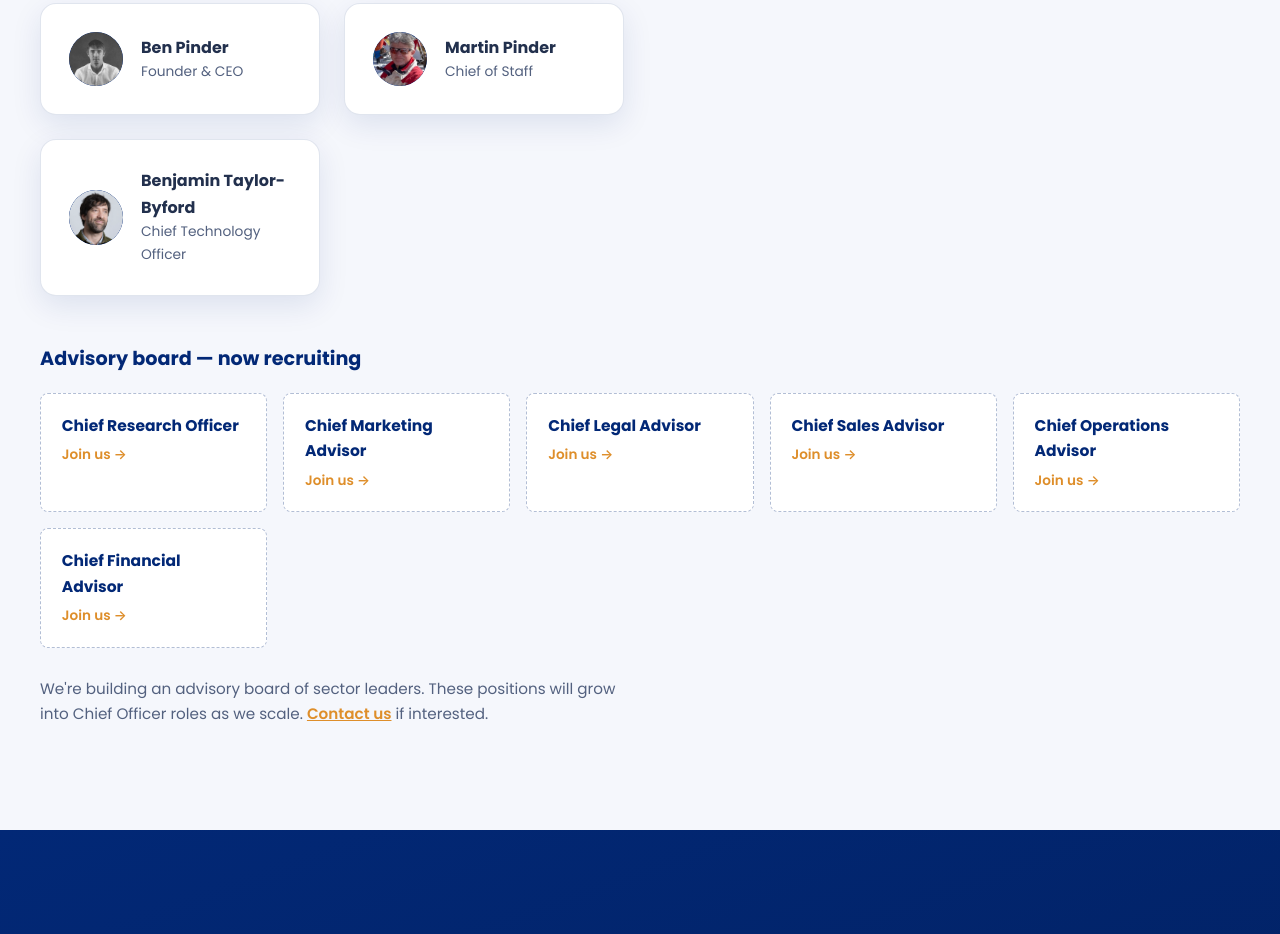
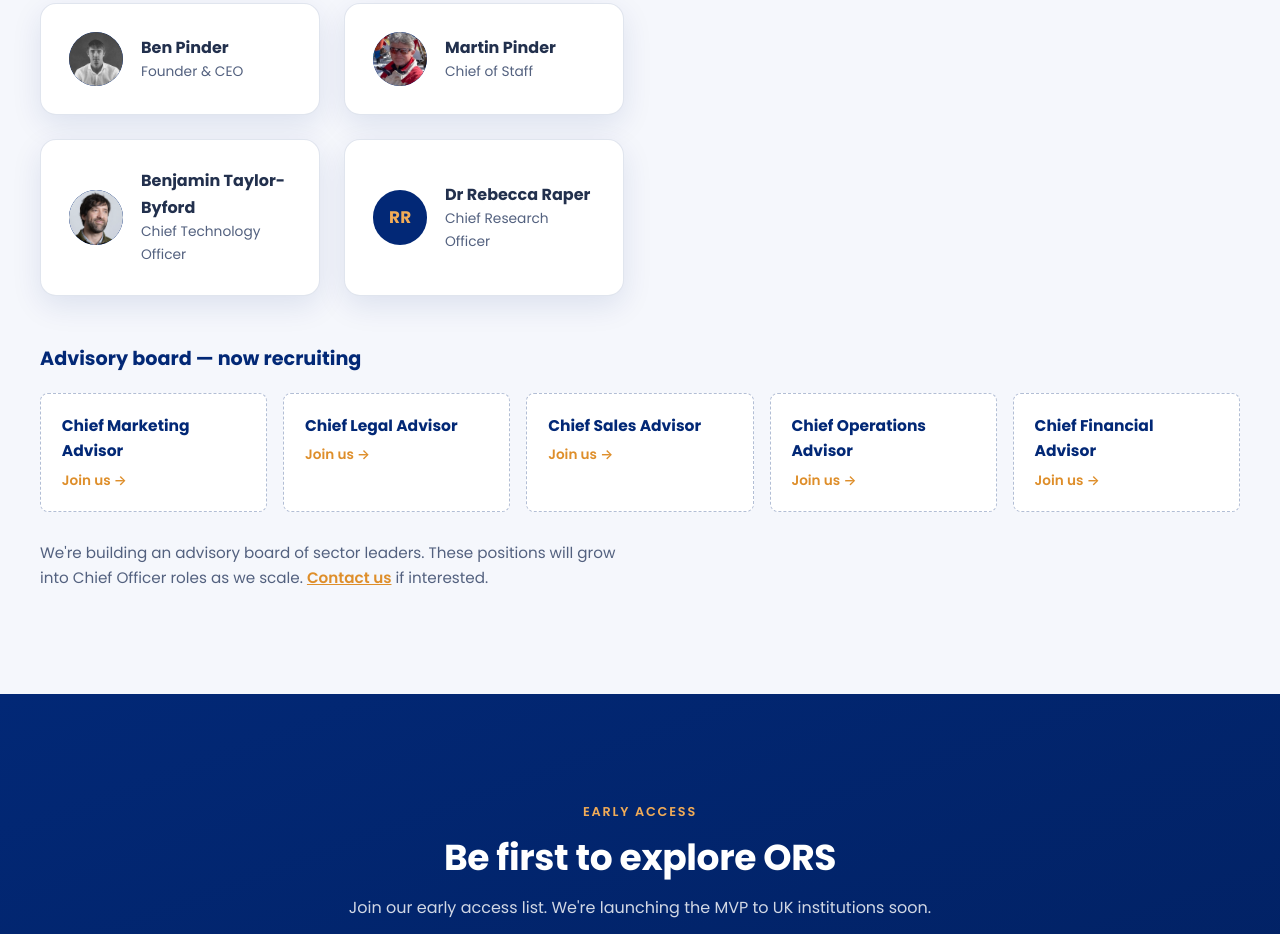
Before and after one commit to OpenResearchShopUK/openresearchshop-holding, a plain HTML site: page index.html in a window 1280 px wide. Shown: the part 3644-4578 px from the top of the page. Drawn offline with Linux system fonts and the light colour scheme.

Commit message:
Add Dr Rebecca Raper as Chief Research Officer on the team
Place a LinkedIn team tile after Benjamin Taylor-Byford, using the existing initials placeholder until her photo is added. Remove the Chief Research Officer vacancy card because the role is filled.

```diff
--- a/index.html
+++ b/index.html
@@ -558,10 +558,13 @@
           <span class="avatar"><img src="images/benjamin-taylor-byford.jpg" alt="Benjamin Taylor-Byford" loading="lazy" onerror="this.remove()">BTB</span>
           <div><strong>Benjamin Taylor-Byford</strong><div class="role">Chief Technology Officer</div></div>
         </a>
+        <a class="person reveal" href="https://www.linkedin.com/in/rebecca-raper" aria-label="Dr Rebecca Raper — LinkedIn profile" target="_blank" rel="noopener noreferrer">
+          <span class="avatar"><img src="images/rebecca-raper.jpg" alt="Dr Rebecca Raper" loading="lazy" onerror="this.remove()">RR</span>
+          <div><strong>Dr Rebecca Raper</strong><div class="role">Chief Research Officer</div></div>
+        </a>
       </div>
       <h3 class="roles-head reveal">Advisory board — now recruiting</h3>
       <ul class="roles">
-        <li class="role-card reveal"><strong>Chief Research Officer</strong><a href="mailto:openresearchshop@gmail.com?subject=Interest%20in%20Chief%20Officer%20Role">Join us →</a></li>
         <li class="role-card reveal"><strong>Chief Marketing Advisor</strong><a href="mailto:openresearchshop@gmail.com?subject=Interest%20in%20Chief%20Advisor%20Role">Join us →</a></li>
         <li class="role-card reveal"><strong>Chief Legal Advisor</strong><a href="mailto:openresearchshop@gmail.com?subject=Interest%20in%20Chief%20Advisor%20Role">Join us →</a></li>
         <li class="role-card reveal"><strong>Chief Sales Advisor</strong><a href="mailto:openresearchshop@gmail.com?subject=Interest%20in%20Chief%20Advisor%20Role">Join us →</a></li>
```
